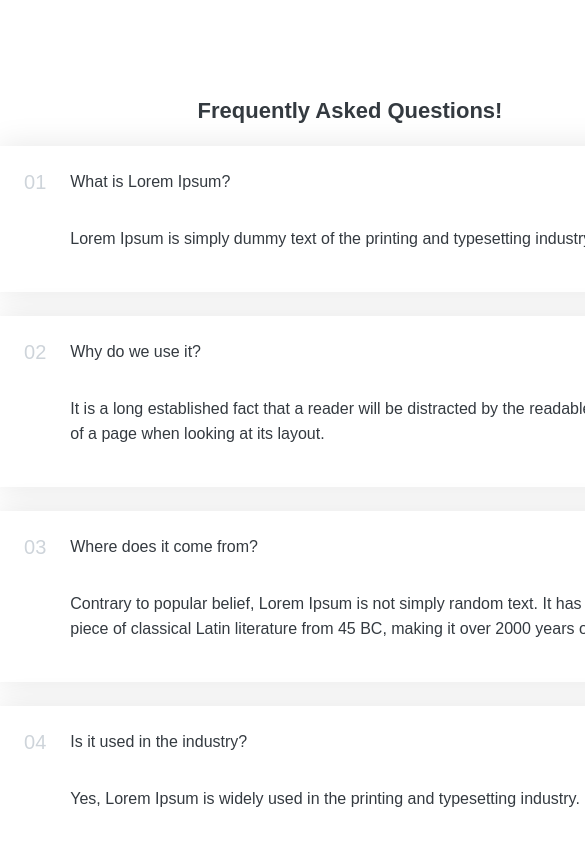
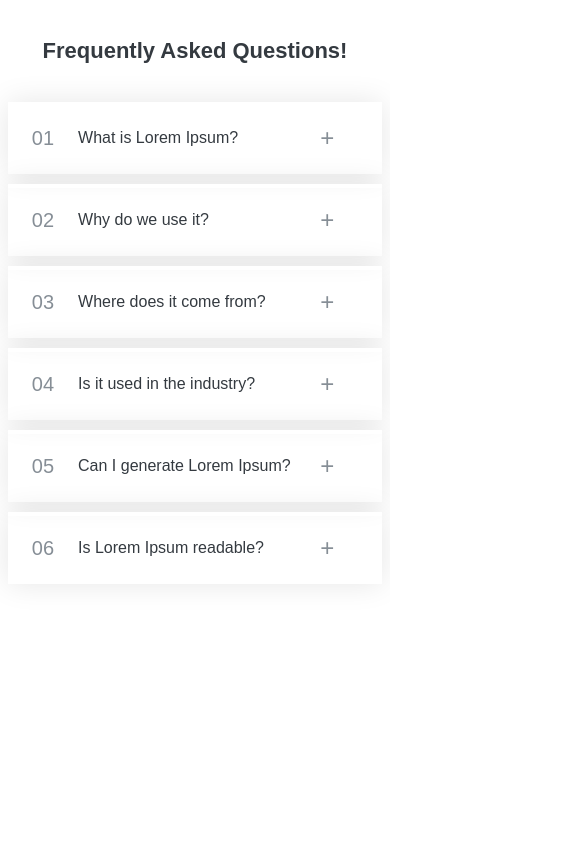
Before and after one commit to IamNayanIslam/react-accordion-faqs, a React (Vite) app: page / in a window 390 px wide. Shown: the top 844 px of the page, 585 px wide, since content can reach past the window. Built offline with nearby package versions, Linux system fonts and the light colour scheme.

Commit message:
interactivity and responsiveness

```diff
--- a/src/Components/Accordion/Accordion.css
+++ b/src/Components/Accordion/Accordion.css
@@ -16,6 +16,21 @@ body {
   display: flex;
   flex-direction: column;
   gap: 24px;
+}
+
+@media screen and (max-width: 500px) {
+  .accordion {
+    width: 96%;
+    margin: 20px auto;
+    gap: 10px;
+  }
+
+  .accordion h1 {
+    text-align: center;
+    font-size: 22px;
+    margin-bottom: 30px;
+    margin-top: 20px;
+  }
 }
 
 .accordion h1 {
@@ -40,7 +55,7 @@ body {
 .number {
   font-size: 20px;
   font-weight: 500;
-  color: #ced4da;
+  color: #868e96;
 }
 
 .title,
@@ -49,20 +64,14 @@ body {
   font-weight: 500;
 }
 
+.icon {
+  color: #868e96;
+}
+
 .content-box {
   grid-column: 2 / -1;
   padding-bottom: 16px;
   line-height: 1.6;
-}
-
-.content-box ul {
-  color: #868e96;
-  margin-left: 16px;
-  margin-top: 16px;
-
-  display: flex;
-  flex-direction: column;
-  gap: 12px;
 }
 
 /* OPEN STATE */
@@ -71,6 +80,7 @@ body {
 }
 
 .open .number,
-.open .text {
+.open .text,
+.open .icon {
   color: #087f5b;
 }
--- a/src/Components/AccordionItem/AccordionItem.jsx
+++ b/src/Components/AccordionItem/AccordionItem.jsx
@@ -1,13 +1,19 @@
-import React from "react";
+import React, { useState } from "react";
 
 export default function AccordionItem({ faq }) {
+  const [isOpen, setIsOpen] = useState(false);
+  function toggleIsOpen() {
+    setIsOpen(!isOpen);
+  }
   return (
     <>
-      <div className="item">
-        <p className="number">0{faq.id}</p>
+      <div className={`item ${isOpen ? "open" : ""}`}>
+        <p className="number">{faq.id < 10 ? `0${faq.id}` : faq.id}</p>
         <p className="text">{faq.title}</p>
-        <p className="icon">-</p>
-        <div className="content-box">{faq.description}</div>
+        <p className="icon" onClick={toggleIsOpen}>
+          {isOpen ? "-" : "+"}
+        </p>
+        {isOpen && <div className="content-box">{faq.description}</div>}
       </div>
     </>
   );
```
